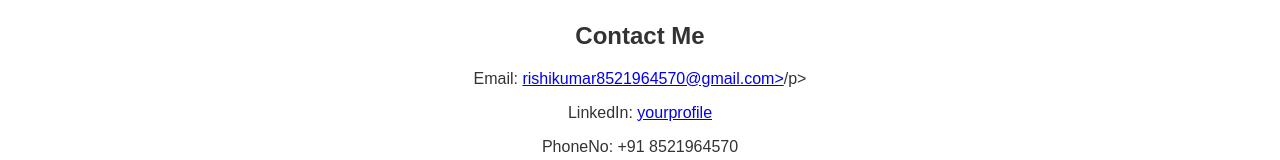
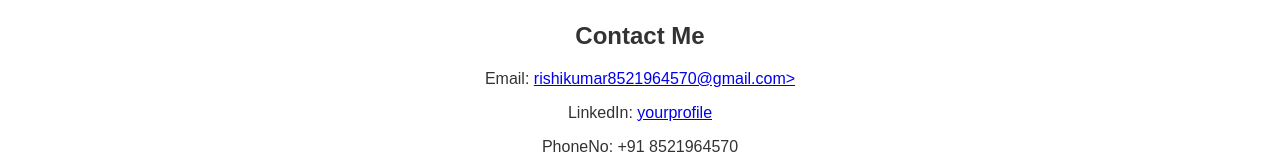
Before and after one commit to Rishi007896/Rishi007896, a plain HTML site: page index.html in a window 1280 px wide. Shown: the part 993-1153 px from the top of the page. Drawn offline with Linux system fonts and the light colour scheme.

Commit message:
Update index.html

```diff
--- a/index.html
+++ b/index.html
@@ -44,7 +44,7 @@
 
     <section id="contact">
         <h2>Contact Me</h2>
-        <p>Email: <a href="mailto:rishikumar8521964570@gmail.com">rishikumar8521964570@gmail.com></a>/p>
+        <p>Email: <a href="mailto:rishikumar8521964570@gmail.com">rishikumar8521964570@gmail.com></a></p>
         <p>LinkedIn: <a href="https://www.linkedin.com/in/rishi-kumar-584535229/">yourprofile</a></p>
         <p>PhoneNo: +91 8521964570</p>
     </section>
```
